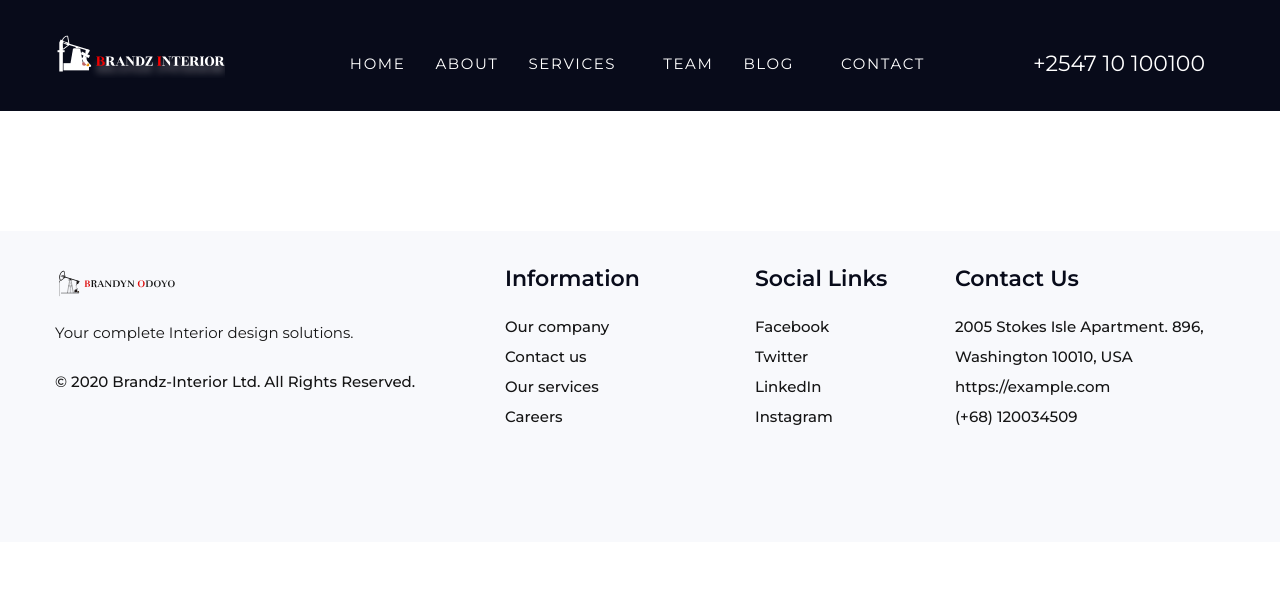
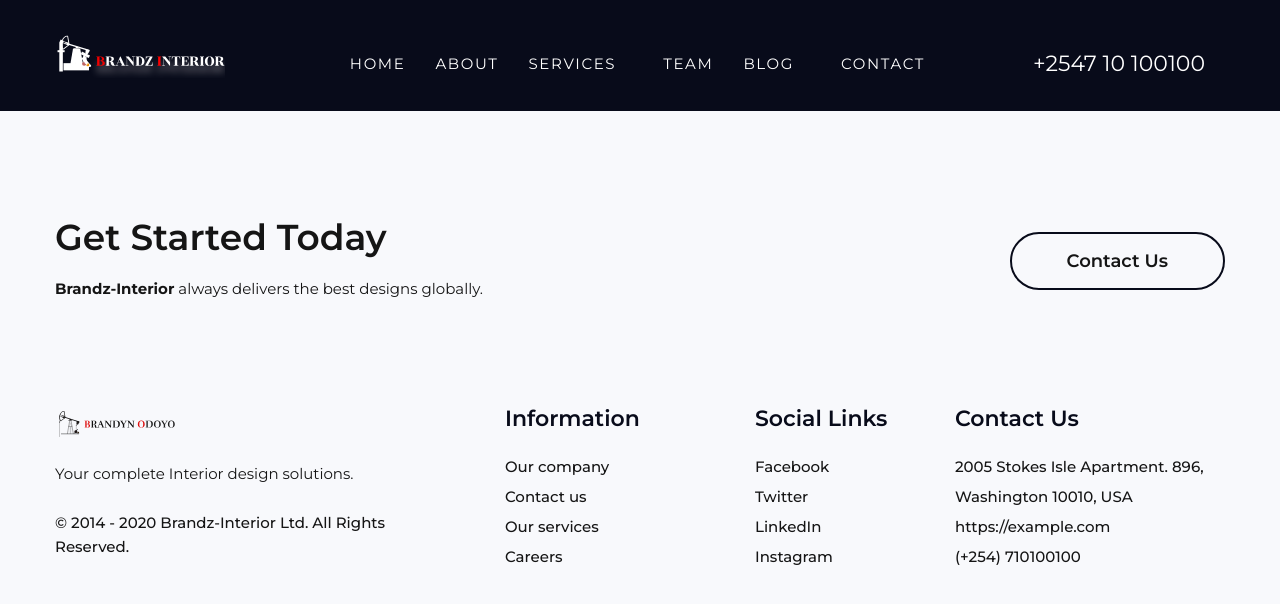
Before and after one commit to brandynbrandz/samteriors-designs, a React (Create React App) app in the folder frontend/: page / in a window 1280 px wide. Shown: the top 604 px of the page. Built offline with nearby package versions, Linux system fonts and the light colour scheme; some icons are missing.

Commit message:
Home contact (call to action)

```diff
--- a/frontend/package.json
+++ b/frontend/package.json
@@ -8,6 +8,7 @@
     "@testing-library/user-event": "^12.1.10",
     "bootstrap": "^4.5.3",
     "fontawesome-4.7": "^4.7.0",
+    "html-react-parser": "^0.14.0",
     "node-sass": "^4.14.1",
     "react": "^17.0.1",
     "react-bootstrap": "^1.4.0",
--- a/frontend/src/assets/scss/layout/_footer.scss
+++ b/frontend/src/assets/scss/layout/_footer.scss
@@ -4,7 +4,7 @@
 .footer-area,
 .call-top-action-wrap {
   background-color: $offWhite;
-  margin-top: 160px;
+  // margin-top: 160px;
 }
 
 .widget-item {
--- /dev/null
+++ b/frontend/src/components/CallToAction/index.js
@@ -0,0 +1,32 @@
+import React from "react";
+import parse from "html-react-parser";
+
+import CallToActionData from "../../data/CallToAction/call-to-action";
+import { Link } from "react-router-dom";
+
+function CallToAction() {
+  return (
+    <div className="call-top-action-wrap sp-y">
+      <div className="container">
+        <div className="footer-top-content">
+          <div className="row align-items-center">
+            <div className="col-md-8 col-lg-6">
+              <h2>{CallToActionData.title}</h2>
+              <p>{parse(CallToActionData.text)}</p>
+            </div>
+            <div className="col-md-4 col-lg-6 text-md-right mt-sm-25">
+              <Link
+                to={`${process.env.PUBLIC_URL + CallToActionData.btnLink}`}
+                className="btn-outline"
+              >
+                {CallToActionData.btnText}
+              </Link>
+            </div>
+          </div>
+        </div>
+      </div>
+    </div>
+  );
+}
+
+export default CallToAction;
--- a/frontend/src/components/Footer/index.js
+++ b/frontend/src/components/Footer/index.js
@@ -22,8 +22,8 @@ const index = () => {
                   <Text>Your complete Interior design solutions.</Text>
 
                   <Text classes="copyright-txt">
-                    &copy; {new Date().getFullYear()} Brandz-Interior Ltd. All
-                    Rights Reserved.
+                    &copy; 2014 - {new Date().getFullYear()} Brandz-Interior
+                    Ltd. All Rights Reserved.
                   </Text>
                 </div>
               </div>
@@ -98,7 +98,7 @@ const index = () => {
                 <address>
                   2005 Stokes Isle Apartment. 896, Washington 10010, USA <br />
                   https://example.com <br />
-                  (+68) 120034509
+                  (+254) 710100100
                 </address>
               </Widget>
             </div>
--- /dev/null
+++ b/frontend/src/data/CallToAction/call-to-action.json
@@ -0,0 +1,6 @@
+{
+  "title": "Get Started Today",
+  "text": "<b>Brandz-Interior</b> always delivers the best designs globally.",
+  "btnText": "Contact Us",
+  "btnLink": "/contact"
+}
--- a/frontend/src/pages/Home.js
+++ b/frontend/src/pages/Home.js
@@ -3,12 +3,14 @@ import Header from "../components/Header";
 import LoginRegister from "../components/LoginRegister";
 import MobileMenu from "../components/MobileMenu";
 import Footer from "../components/Footer";
+import CallToAction from "../components/CallToAction";
 
 const Home = () => {
   return (
     <>
       <Header />
       <MobileMenu />
+      <CallToAction />
       <LoginRegister />
       <Footer />
     </>
```
Also changed, not shown: 1 other file (tests, documents, lock files or other folders).
